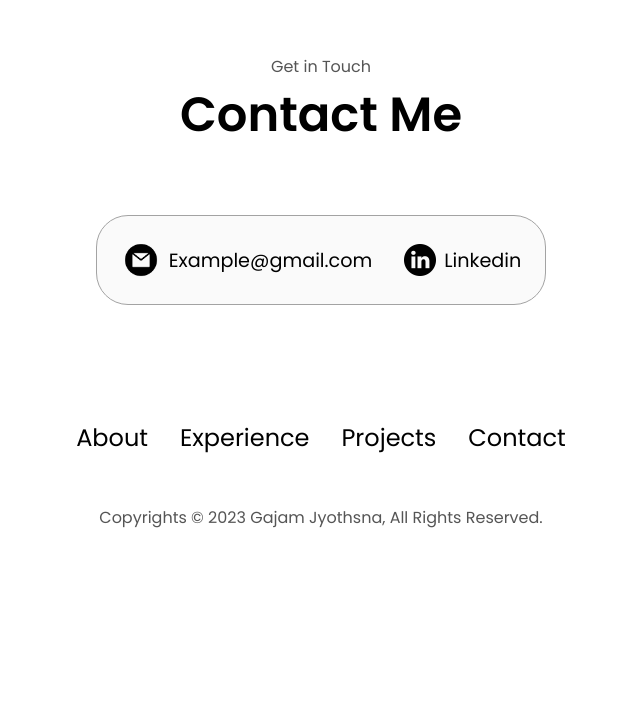
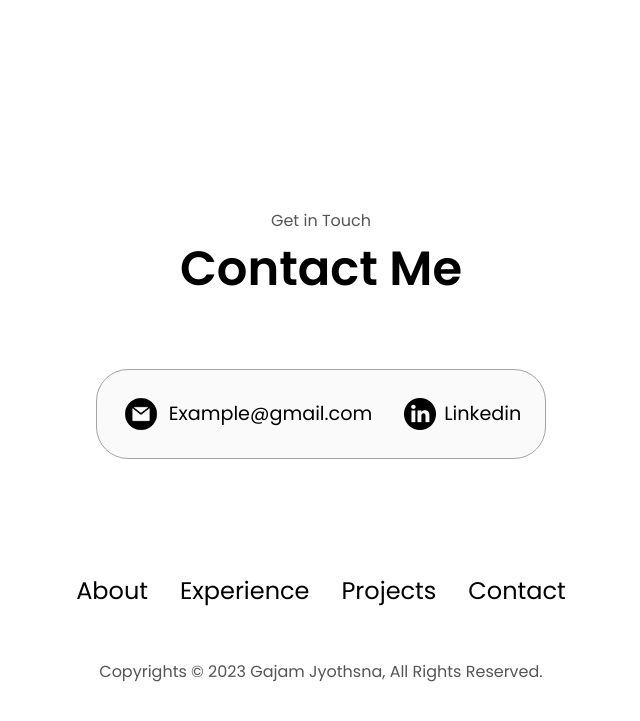
Before and after one commit to Gajamjyothsna/Portfolio, a plain HTML site: page index.html in a window 1280 px wide. Shown: the part 3829-4550 px from the top of the page, without its empty margins (319-959 px from the left). Before the commit the page ends 4406 px from the top, so only its background shows below. Drawn offline with Linux system fonts and the light colour scheme.

Commit message:
truncation issue for contact has fixed

```diff
--- a/style.css
+++ b/style.css
@@ -374,7 +374,7 @@ article .icon{
 #contact
 {
     position: relative;
-    margin-top: 8%;
+    margin-top: 20%;
     display: flex;
     justify-content: center;
     flex-direction: column;
```
